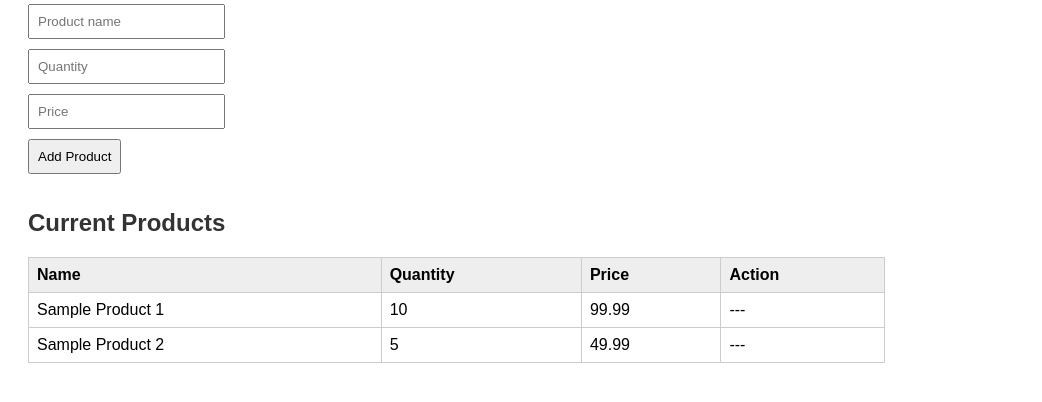
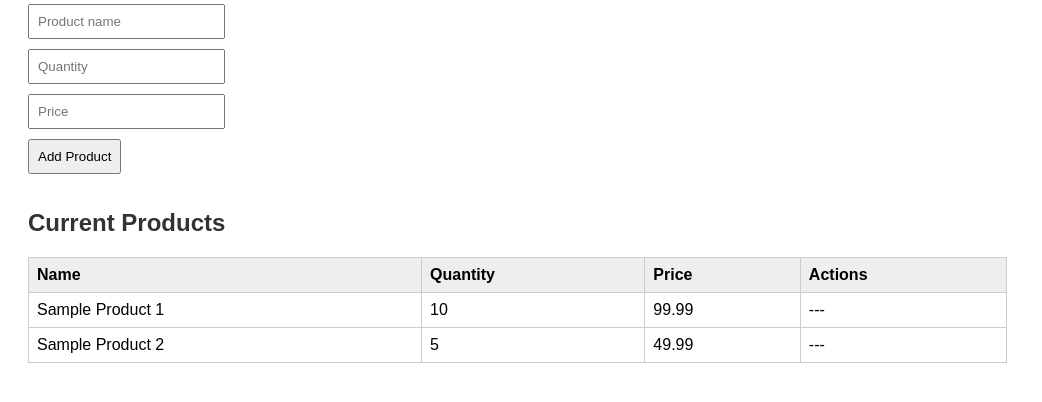
Before and after one commit to Muhammardbee/business-chatbot-backend, a Flask app: page /admin/dashboard in a window 1280 px wide. Shown: the part 157-559 px from the top of the page, without its empty margins (0-1042 px from the left). Run offline with Flask 3, Linux system fonts and the light colour scheme; data that the repository does not hold is empty.

Commit message:
Update dashboard layout and action buttons

```diff
--- a/templates/dashboard.html
+++ b/templates/dashboard.html
@@ -3,14 +3,13 @@
 <head>
     <meta charset="UTF-8">
     <title>Admin Dashboard</title>
-
     <style>
         body { font-family: Arial; padding: 20px; }
         h1, h2 { color: #333; }
         form { margin-bottom: 30px; }
         input, button { padding: 8px; margin: 5px 0; }
         button { cursor: pointer; }
-        table { border-collapse: collapse; width: 70%; margin-top: 20px; }
+        table { border-collapse: collapse; width: 80%; margin-top: 20px; }
         th, td { border: 1px solid #ccc; padding: 8px; text-align: left; }
         th { background: #eee; }
     </style>
@@ -35,7 +34,7 @@
         <th>Name</th>
         <th>Quantity</th>
         <th>Price</th>
-        <th>Action</th>
+        <th>Actions</th>
     </tr>
 
     {% for product in products %}
@@ -45,8 +44,11 @@
         <td>{{ product.price }}</td>
         <td>
             {% if not product.is_sample %}
-            <form method="POST" action="/admin/delete-product/{{ product._id }}">
+            <form method="POST" action="/admin/delete-product/{{ product._id }}" style="display:inline;">
                 <button type="submit">Delete</button>
+            </form>
+            <form method="GET" action="/admin/edit-product/{{ product._id }}" style="display:inline;">
+                <button type="submit">Edit</button>
             </form>
             {% else %}
             ---
```
